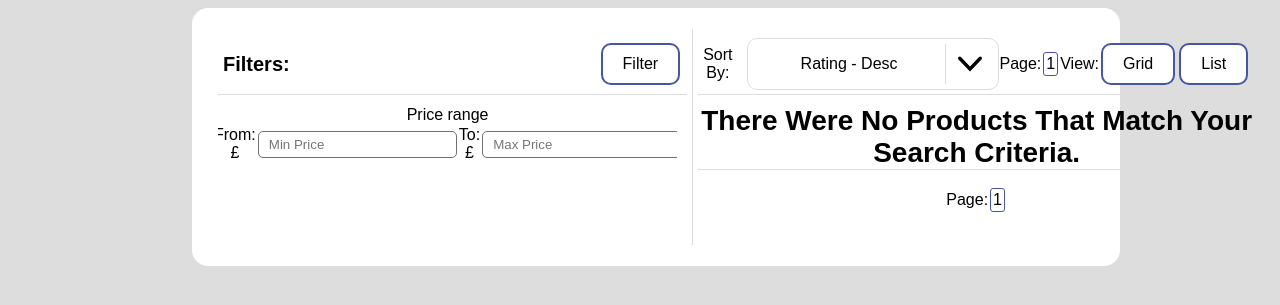
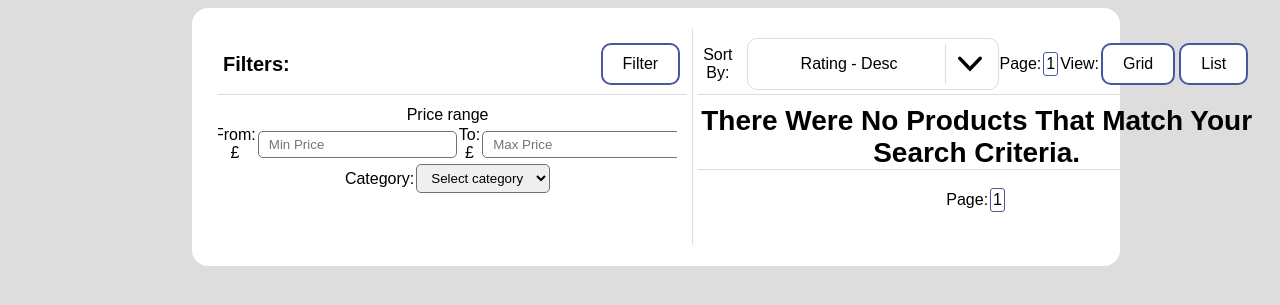
Before and after one commit to randomman552/CM1102-OnlineShop, a Flask app: page /products?view=grid&sort=rating&order=desc&limit=20 in a window 1280 px wide. Shown: the part 64-369 px from the top of the page. Run offline with Flask 2, Linux system fonts and the light colour scheme; data that the repository does not hold is empty.

Commit message:
Add category filtering

```diff
--- a/shop/routes.py
+++ b/shop/routes.py
@@ -5,10 +5,9 @@ from flask_login import current_user, login_required
 from flask import render_template, redirect, request, flash, url_for, session
 from werkzeug.utils import secure_filename
 from .forms import *
-from .models import db, func, Product, Picture, Review, User, Wishlist
+from .models import db, func, Product, Picture, Review, User, Wishlist, Category, ProductCategory
 from . import app
 import time
-# TODO: Implement product categories
 
 
 @app.route("/")
@@ -261,7 +260,28 @@ def render_products():
                 except:
                     pass
 
-            # TODO: Add more filtering types (by category etc)
+            # Product category filtering
+            if "category" in request.args:
+                category = request.args["category"]
+
+                allowed_categories = []
+                # If the category is set (not null), then proceed to filter the products
+                if category:
+                    # Get the product category mappings from the database
+                    product_categories = ProductCategory.query.filter(
+                        ProductCategory.categoryID.like(category)).subquery()
+
+                    # Join with products to get our allowed products
+                    products = (products
+                                .outerjoin(product_categories, Product.ID == product_categories.c.productID)
+                                .group_by(Product.ID)
+                                )
+
+                    # Filter the products
+                    products = products.filter(
+                        product_categories.c.productID == category)
+                    print(products)
+
             # Return altered products query
             return products
 
@@ -347,11 +367,23 @@ def render_products():
                 Review.productID == products[i].ID).first()
             ratings_return[i] += count
 
+        # Each rating in the list is a tuple,
+        # the first element in the tuple is the average review score
+        # and the second is the number of reviews
+
         # Return our list of ratings
         return ratings_return
 
+    def get_categories() -> list:
+        """Get the categories from the database and return them as a list of category objects.
+        @return - A list of categories
+        """
+
+        categories = Category.query.all()
+        return categories
+
     # Create the dict of required variables
-    # THIS SHOULD ONLY BE DONE FOR VARIABLES WHICH SHOULD BE REMEMBERED BY THE SERVER
+    # THIS SHOULD ONLY BE DONE FOR VARIABLES WHICH SHOULD BE REMEMBERED BY THE SERVER (in session)
     var_dict = {
         "view": ["grid", "list"],
         "sort": ["rating", "price", "no.ratings"],
@@ -376,12 +408,16 @@ def render_products():
     limit = int(request.args["limit"])
     max_page = product_count / limit
 
+    # Get a list of all the categories from the database
+    categories = get_categories()
+
     # Return the template
     return render_template("products/products.html",
                            products=products,
                            pictures=pictures,
                            ratings=ratings,
                            max_page=max_page,
+                           categories=categories,
                            mode="edit")
 
 
--- a/shop/static/styles/styles.css
+++ b/shop/static/styles/styles.css
@@ -21,9 +21,9 @@ body {
 /*Header attributes */
 nav.main {
 	top: 0;
+	z-index: 10;
 	box-sizing: border-box;
 	width: 100%;
-	z-index: 1;
 	position: fixed;
 	height: 4rem;
 	margin: 0;
@@ -53,16 +53,23 @@ nav.reversed {
 form {
 	text-align: center;
 }
-input {
+/* Form input attributes */
+input,
+select {
 	padding: 5px 10px 5px 10px;
 	border-radius: 5px;
 	border: 1px solid var(--border-color);
 	transition: 0.3s;
 }
-input:hover {
+input:hover,
+select:hover,
+option:hover {
 	background-color: var(--button-hover);
 }
-
+/* Options in select attributes */
+option {
+	background-color: white;
+}
 /* Search form attributes */
 form.search {
 	display: inline-flex;
@@ -261,12 +268,15 @@ main {
 
 /* Required for dropdown labels */
 label.dropdown-label {
+	text-transform: capitalize;
 	padding-right: 15px;
 }
 div.dropdown-container {
 	display: flex;
+	position: relative;
 	align-items: center;
 	justify-items: center;
+	z-index: 1;
 }
 
 /* Star attributes (used for product ratings) */
--- a/shop/templates/products/products.html
+++ b/shop/templates/products/products.html
@@ -53,10 +53,11 @@
     <div class="container">
         <form method="GET" class="container filters" action="" novalidate autocomplete="off">
             {# Store the current search query in this hidden field so that it is preserved after filtering #}
-            {{ arg_preserver(["minprice", "maxprice"]) }}
+            {{ arg_preserver(["minprice", "maxprice", "category"]) }}
 
             {# Each of the divs is a row in the form #}
             <div class="container controls" style="flex-basis: unset;">
+                {# Filter form heading #}
                 <h2 style="border: none;">Filters:</h2>
                 <button class="button" type="submit">Filter</button>
             </div>
@@ -66,6 +67,7 @@
             </div>
 
             <div class="row">
+                {# Price range selector #}
                 <label for="minprice">From: £</label>
                 <input class="price" name="minprice" id="minprice"
                 type="number" placeholder="Min Price" min="0"
@@ -79,7 +81,17 @@
             </div>
 
             <div class="row">
-
+                {# Category selector (can only browse one at once) #}
+                <label for="category">Category: </label>
+                <select id="category" name="category">
+                    <option value="">Select category</option>
+                    {% for category in categories -%}
+                        <option value="{{- category.ID -}}"
+                        {%- if "category" in request.args and request.args["category"]|int == category.ID -%} selected="selected" {%- endif -%}>
+                            {{ category.name }}
+                        </option>
+                    {%- endfor %}
+                </select>
             </div>
         </form>
         <div class="container products">
```
Also changed, not shown: 1 other file.
